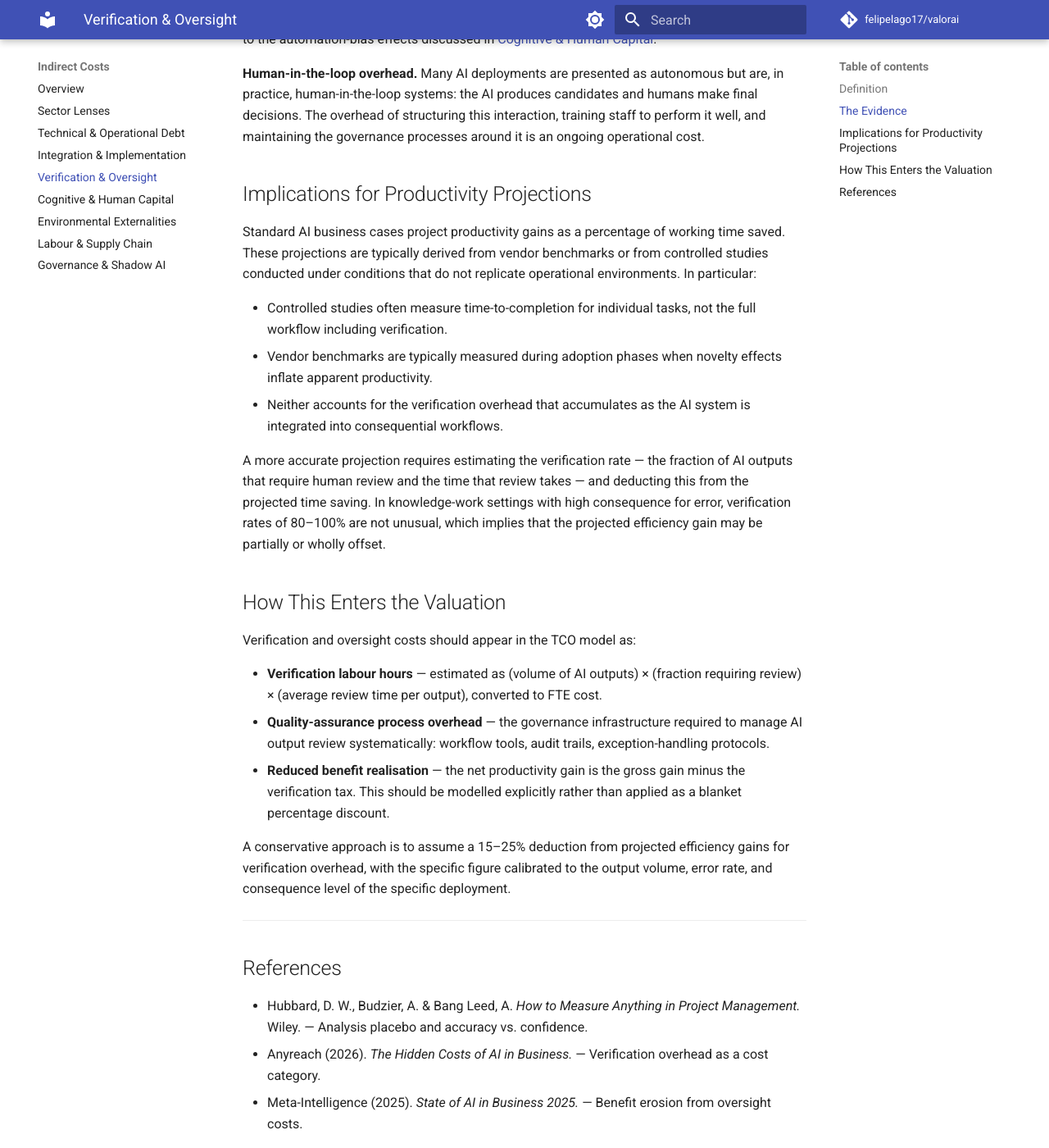
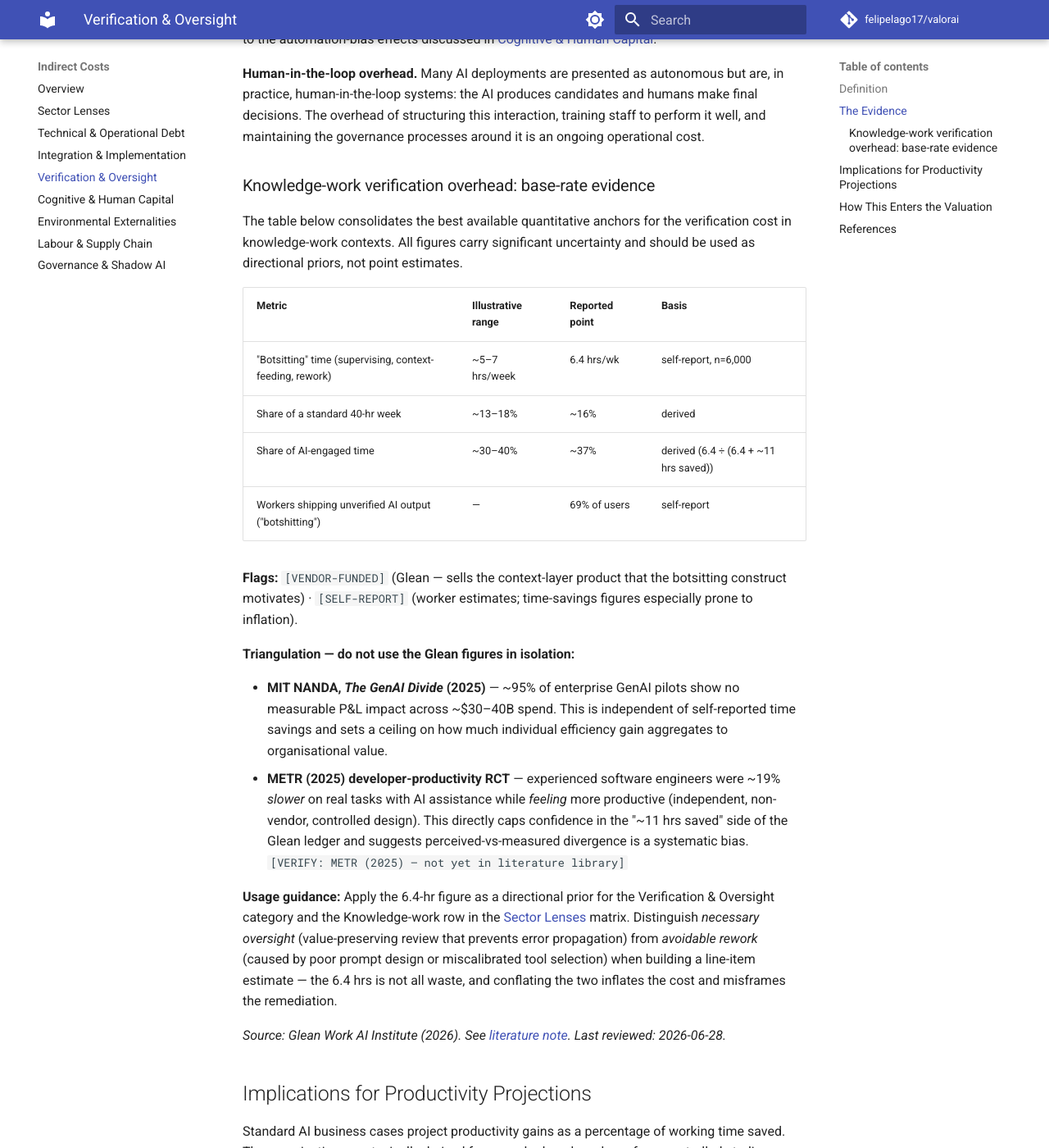
Before and after one commit to felipelago17/valorai, an MkDocs documentation site: the page built from docs/indirect-costs/verification-oversight.md, in a window 1280 px wide and 1400 px high, scrolled down 1131 px. Shown: the whole window at 82% size. Built offline with MkDocs 1.6.1 and Material for MkDocs 9.7.7, drawn with Linux system fonts in a browser that asks for light colours; comment, search, counter and statistics services are not loaded; some of the changed text lies outside the part shown.

Commit message:
docs(verification): add knowledge-work base-rate evidence table (Glean + METR triangulation)
Inserts a new subsection 'Knowledge-work verification overhead: base-rate evidence' in
docs/indirect-costs/verification-oversight.md containing:

- Four-metric table with range / reported point / basis columns
- [VENDOR-FUNDED] and [SELF-REPORT] flags per epistemic standards
- Triangulation against MIT NANDA (2025) and METR (2025) RCT to prevent standalone use
- Usage guidance: necessary oversight vs avoidable rework distinction;
  sector-lenses cross-link
- METR (2025) marked [VERIFY: not yet in literature library]
- References section updated with Glean and METR entries

Co-Authored-By: Claude Sonnet 4.6 <noreply@anthropic.com>
Claude-Session: https://claude.ai/code/session_01M2u5AQ9JZVkWQy43A2AKNH

```diff
--- a/docs/indirect-costs/verification-oversight.md
+++ b/docs/indirect-costs/verification-oversight.md
@@ -19,6 +19,28 @@ Research on human-AI collaboration in knowledge-work settings documents a consis
 **Alert fatigue and automation complacency.** In systems that flag potential errors, workers exposed to high volumes of alerts develop habituation responses that reduce their sensitivity to genuine errors. This is well-documented in healthcare AI contexts and is structurally analogous to the automation-bias effects discussed in [Cognitive & Human Capital](cognitive-human-capital.md).
 
 **Human-in-the-loop overhead.** Many AI deployments are presented as autonomous but are, in practice, human-in-the-loop systems: the AI produces candidates and humans make final decisions. The overhead of structuring this interaction, training staff to perform it well, and maintaining the governance processes around it is an ongoing operational cost.
+
+### Knowledge-work verification overhead: base-rate evidence
+
+The table below consolidates the best available quantitative anchors for the verification cost in knowledge-work contexts. All figures carry significant uncertainty and should be used as directional priors, not point estimates.
+
+| Metric | Illustrative range | Reported point | Basis |
+|---|---|---|---|
+| "Botsitting" time (supervising, context-feeding, rework) | ~5–7 hrs/week | 6.4 hrs/wk | self-report, n=6,000 |
+| Share of a standard 40-hr week | ~13–18% | ~16% | derived |
+| Share of AI-engaged time | ~30–40% | ~37% | derived (6.4 ÷ (6.4 + ~11 hrs saved)) |
+| Workers shipping unverified AI output ("botshitting") | — | 69% of users | self-report |
+
+**Flags:** `[VENDOR-FUNDED]` (Glean — sells the context-layer product that the botsitting construct motivates) · `[SELF-REPORT]` (worker estimates; time-savings figures especially prone to inflation).
+
+**Triangulation — do not use the Glean figures in isolation:**
+
+- **MIT NANDA, *The GenAI Divide* (2025)** — ~95% of enterprise GenAI pilots show no measurable P&L impact across ~$30–40B spend. This is independent of self-reported time savings and sets a ceiling on how much individual efficiency gain aggregates to organisational value.
+- **METR (2025) developer-productivity RCT** — experienced software engineers were ~19% *slower* on real tasks with AI assistance while *feeling* more productive (independent, non-vendor, controlled design). This directly caps confidence in the "~11 hrs saved" side of the Glean ledger and suggests perceived-vs-measured divergence is a systematic bias. `[VERIFY: METR (2025) — not yet in literature library]`
+
+**Usage guidance:** Apply the 6.4-hr figure as a directional prior for the Verification & Oversight category and the Knowledge-work row in the [Sector Lenses](../sector-lenses.md) matrix. Distinguish *necessary oversight* (value-preserving review that prevents error propagation) from *avoidable rework* (caused by poor prompt design or miscalibrated tool selection) when building a line-item estimate — the 6.4 hrs is not all waste, and conflating the two inflates the cost and misframes the remediation.
+
+*Source: Glean Work AI Institute (2026). See [literature note](../literature/bibliography.md#glean-work-ai-institute-hinds-r-et-al-2026). Last reviewed: 2026-06-28.*
 
 ## Implications for Productivity Projections
 
@@ -47,3 +69,5 @@ A conservative approach is to assume a 15–25% deduction from projected efficie
 - Hubbard, D. W., Budzier, A. & Bang Leed, A. *How to Measure Anything in Project Management.* Wiley. — Analysis placebo and accuracy vs. confidence.
 - Anyreach (2026). *The Hidden Costs of AI in Business.* — Verification overhead as a cost category.
 - Meta-Intelligence (2025). *State of AI in Business 2025.* — Benefit erosion from oversight costs.
+- Glean Work AI Institute (Hinds, R. et al.) (2026). *The Work AI Index 2026: Botsitting, Botshitting, and the Hidden Human Labor of AI at Work.* [VENDOR-FUNDED; SELF-REPORT; VERIFY exact URL/date] — Botsitting and botshitting base rates; 13% org improvement finding.
+- METR (2025). Developer-productivity RCT with experienced engineers. [VERIFY: not yet in literature library] — ~19% task slowdown with AI despite perceived speedup; independent ceiling on self-reported efficiency gains.
```
